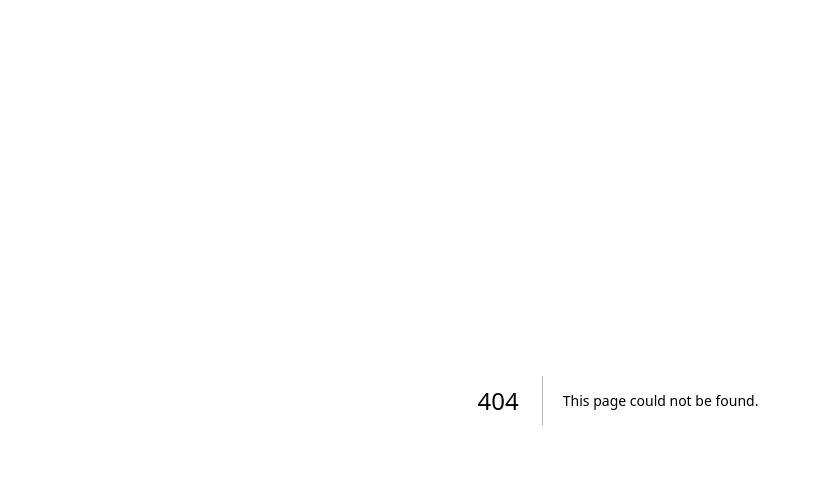
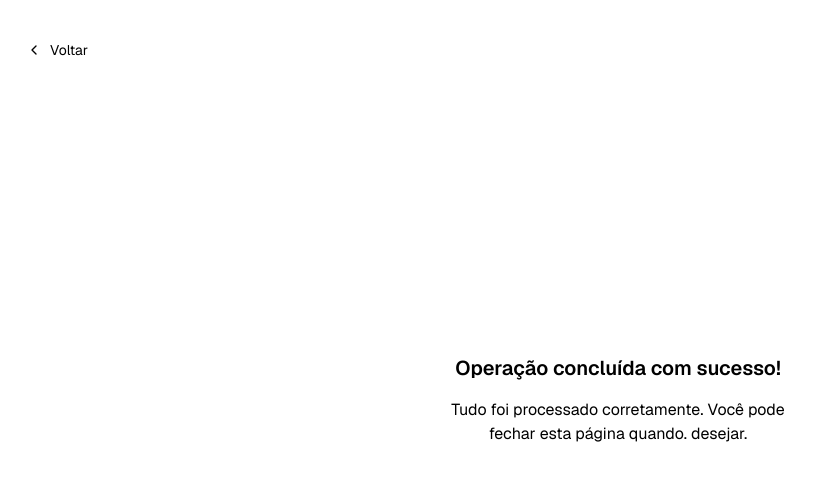
Before and after one commit to kamajus/biva-website, a Next.js app: page /sucess in a window 1280 px wide. Before the commit this address had no page. Shown: the top 480 px of the page, without its empty margins (22-837 px from the left). Built offline with nearby package versions, Linux system fonts and the light colour scheme.

Commit message:
feat: Create Sucess Page

```diff
--- /dev/null
+++ b/app/sucess/page.tsx
@@ -0,0 +1,26 @@
+'use client'
+
+import { useSearchParams } from 'next/navigation'
+
+import BackLink from '@/components/BackLink'
+
+export default function SuccessPage() {
+  const params = useSearchParams()
+  const message = params.get('message') || 'Operação concluída com sucesso!'
+
+  return (
+    <main className="min-h-screen flex flex-col items-center">
+      <BackLink />
+      <div className="flex-1 flex flex-col w-full px-8 sm:max-w-md justify-center gap-4">
+        <h1 className="text-xl mx-auto max-w-xl text-center font-semibold">
+          {message}
+        </h1>
+
+        <p className="text-base mx-auto max-w-xl text-center">
+          Tudo foi processado corretamente. Você pode fechar esta página quando.
+          desejar.
+        </p>
+      </div>
+    </main>
+  )
+}
--- a/app/update-password/page.tsx
+++ b/app/update-password/page.tsx
@@ -58,14 +58,13 @@ export default function UpdatePassword() {
     const supabase = createClient()
 
     const { error } = await supabase.auth.updateUser({ password: newPassword })
+    await supabase.auth.signOut().catch(() => {})
 
     if (!error) {
-      toast.success('Palavra-passe atualizada com sucesso')
+      router.replace('/sucess?message=Palavra-passe atualizada com sucesso')
     } else {
       toast.error('Não foi possível alterar a palavra-passe')
     }
-
-    supabase.auth.signOut()
   }
 
   useEffect(() => {
@@ -89,7 +88,6 @@ export default function UpdatePassword() {
         <main className="min-h-screen flex flex-col items-center">
           <div className="flex-1 flex flex-col w-full px-8 sm:max-w-md justify-center gap-2">
             <BackLink />
-
             <form
               className="flex-1 flex flex-col w-full justify-center gap-2 text-foreground"
               onSubmit={handleSubmit(onSubmit)}
@@ -123,7 +121,7 @@ export default function UpdatePassword() {
               )}
 
               <SubmitButton pendingText="Alterando senha...">
-                Alterar a palavra-passe
+                Continuar
               </SubmitButton>
             </form>
           </div>
--- a/components/AuthButton.tsx
+++ b/components/AuthButton.tsx
@@ -20,7 +20,7 @@ export default async function AuthButton() {
 
   return user ? (
     <div className="flex items-center gap-4">
-      Hey, what&apos;s up?
+      Hey, you&rsquo;re logged!
       <form action={signOut}>
         <button className="py-2 px-4 rounded-md no-underline bg-alert text-white hover:brightness-90 active:brightness-75">
           Logout
```
